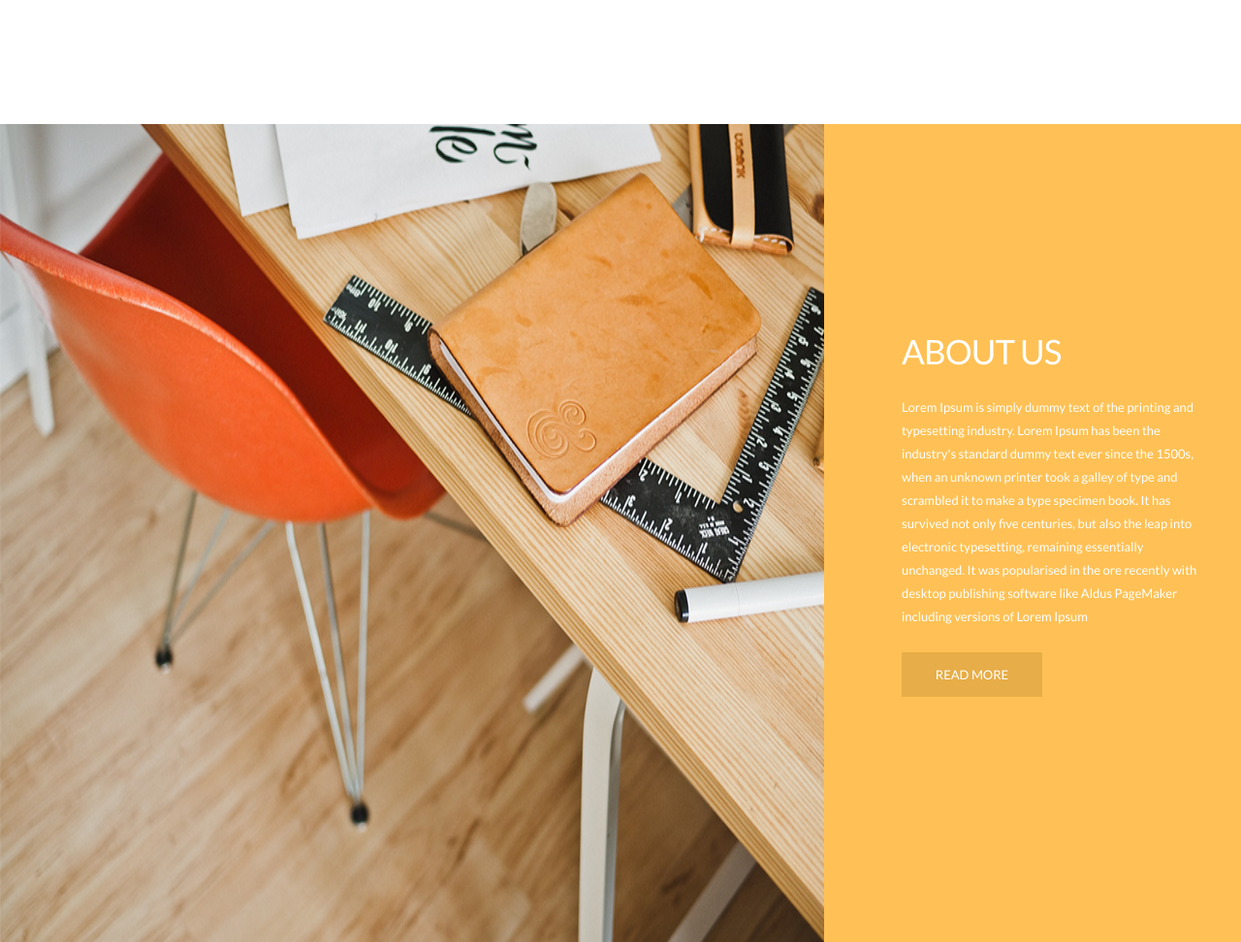
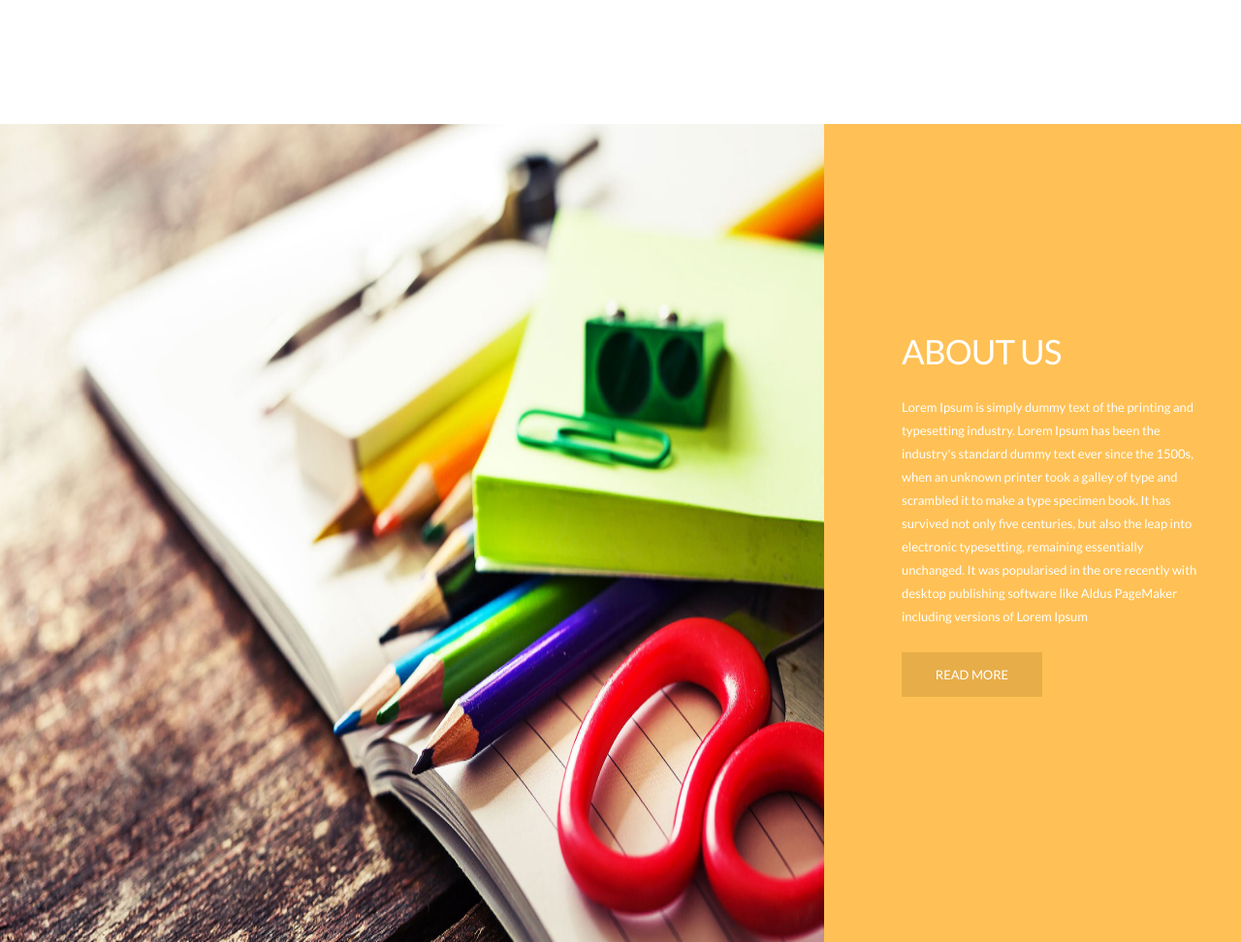
Before and after one commit to Adventage/Exemple, a plain HTML site: page Bussiness/index.html in a window 1280 px wide. Shown: the part 1440-2412 px from the top of the page at 97% size. Drawn offline with nearby package versions, Linux system fonts and the light colour scheme.

Commit message:
Add files via upload

```diff
--- a/Bussiness/index.html
+++ b/Bussiness/index.html
@@ -154,7 +154,7 @@
     </section>
     <!--about me-->
     <section class="about__us">
-      <img src="./img/_about.png" alt="staff" class="about__img" />
+      <img src="./img/88.jpg" alt="staff" class="about__img" />
       <div class="about_text">
         <div class="text__position">
           <h1>ABOUT US</h1>
```
Also changed, not shown: Bussiness/img/88.jpg (added), Bussiness/img/about.png (added), Bussiness/img/kar.jpg (added).
